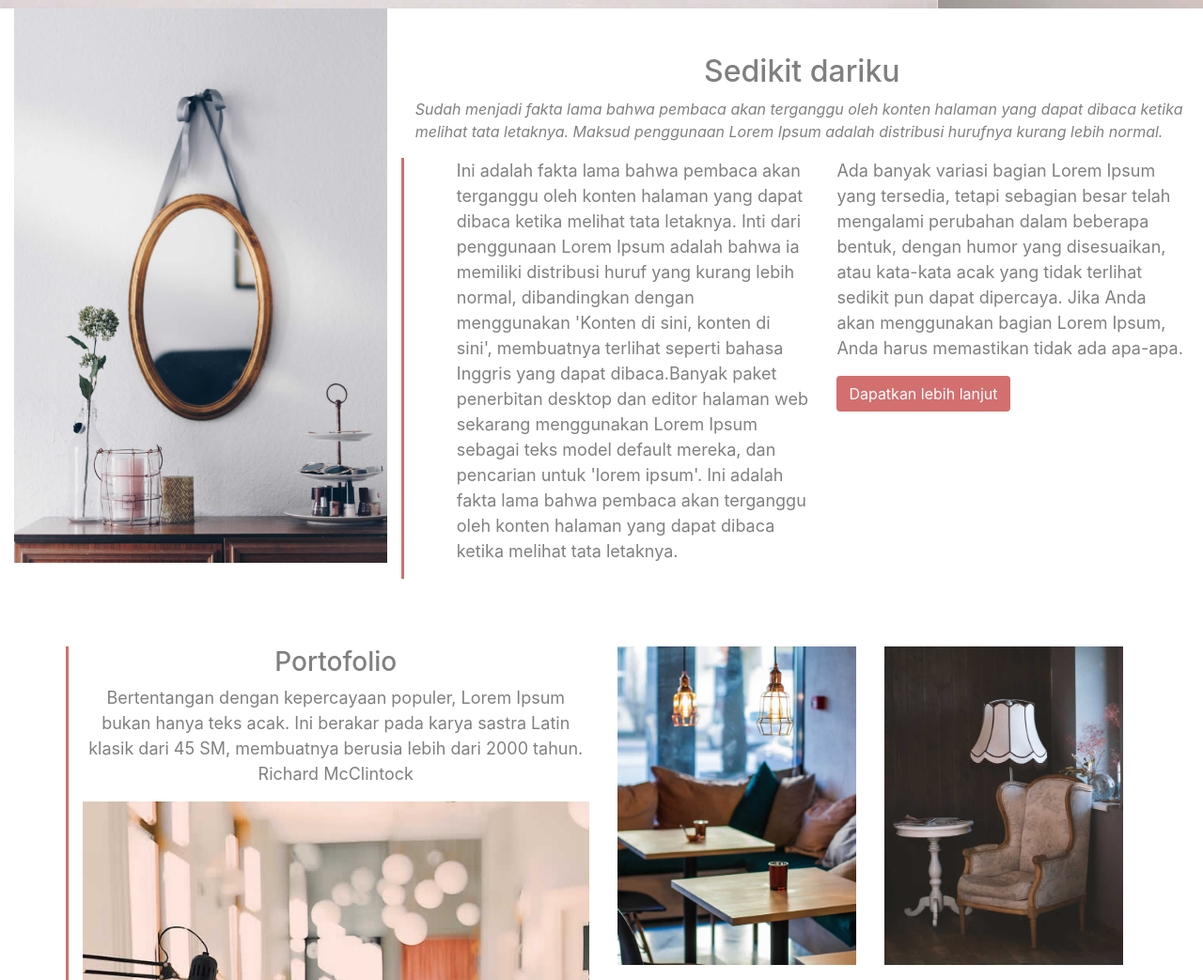
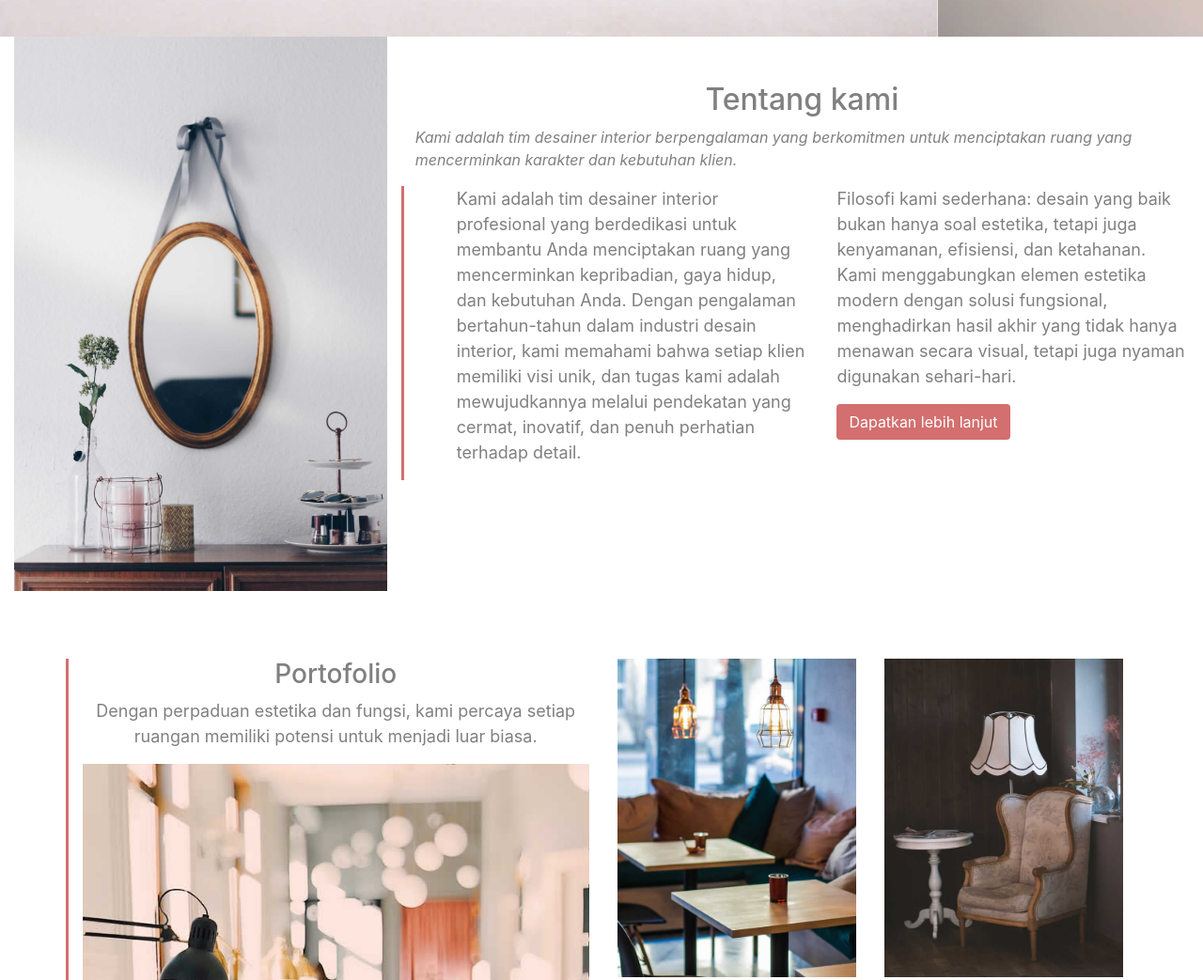
Before and after one commit to dest1n-jpg/dst, a plain HTML site: page index.html in a window 1280 px wide. Shown: the part 1007-2050 px from the top of the page at 94% size. Drawn offline with nearby package versions, Linux system fonts and the light colour scheme.

Commit message:
Update index.html

```diff
--- a/index.html
+++ b/index.html
@@ -21,10 +21,10 @@
       <div class="row container header">
          <div class="col-12 col-sm-4 col-md-4 col-lg-4 col-xl-4 container">
               <h1>Desain Interior <br>
-              Dibuat untuk hidup yang penuh cinta</h1>
+              Wujudkan Ruang Impian Anda dengan Sentuhan Desain Profesional</h1>
          </div>
          <div class="col-12 col-md-4 col-lg-4 col-xl-4 conrainer">
-             <h1><b>Hubungi kami<br> +62 175 1234 5678</b></h1>
+             <h1><b>Hubungi kami<br> +62 821 1234 5678</b></h1>
          </div>
          <div class="col-12 col-sm-4 col-md-4 col-lg-4 col-xl-4 container">
            <ul class="social">
@@ -85,16 +85,16 @@
        <div class="col-12 col-sm-12 col-md-8 col-lg-8 col-xl-8">
            <br>
            <br>
-           <h2 class="text-center">Sedikit dariku</h2>
-           <p><i>Sudah menjadi fakta lama bahwa pembaca akan terganggu oleh konten halaman yang dapat dibaca ketika melihat tata letaknya. Maksud penggunaan Lorem Ipsum adalah distribusi hurufnya kurang lebih normal.
+           <h2 class="text-center">Tentang kami</h2>
+           <p><i>Kami adalah tim desainer interior berpengalaman yang berkomitmen untuk menciptakan ruang yang mencerminkan karakter dan kebutuhan klien.
            </i></p>
            <div class="text row">
            <br>
                <div class="col-12 col-sm-6 col-md-6 col-lg-6 col-xl-6">
-                 <p>Ini adalah fakta lama bahwa pembaca akan terganggu oleh konten halaman yang dapat dibaca ketika melihat tata letaknya. Inti dari penggunaan Lorem Ipsum adalah bahwa ia memiliki distribusi huruf yang kurang lebih normal, dibandingkan dengan menggunakan 'Konten di sini, konten di sini', membuatnya terlihat seperti bahasa Inggris yang dapat dibaca.Banyak paket penerbitan desktop dan editor halaman web sekarang menggunakan Lorem Ipsum sebagai teks model default mereka, dan pencarian untuk 'lorem ipsum'. Ini adalah fakta lama bahwa pembaca akan terganggu oleh konten halaman yang dapat dibaca ketika melihat tata letaknya. </p>
+                 <p>Kami adalah tim desainer interior profesional yang berdedikasi untuk membantu Anda menciptakan ruang yang mencerminkan kepribadian, gaya hidup, dan kebutuhan Anda. Dengan pengalaman bertahun-tahun dalam industri desain interior, kami memahami bahwa setiap klien memiliki visi unik, dan tugas kami adalah mewujudkannya melalui pendekatan yang cermat, inovatif, dan penuh perhatian terhadap detail.</p>
                </div>
                <div class="col-12 col-sm-6 col-md-6 col-lg-6 col-xl-6">
-                 <p>Ada banyak variasi bagian Lorem Ipsum yang tersedia, tetapi sebagian besar telah mengalami perubahan dalam beberapa bentuk, dengan humor yang disesuaikan, atau kata-kata acak yang tidak terlihat sedikit pun dapat dipercaya. Jika Anda akan menggunakan bagian Lorem Ipsum, Anda harus memastikan tidak ada apa-apa.</p>
+                 <p>Filosofi kami sederhana: desain yang baik bukan hanya soal estetika, tetapi juga kenyamanan, efisiensi, dan ketahanan. Kami menggabungkan elemen estetika modern dengan solusi fungsional, menghadirkan hasil akhir yang tidak hanya menawan secara visual, tetapi juga nyaman digunakan sehari-hari.</p>
                  <button type="button" class="btn active">Dapatkan lebih lanjut</button>
                </div>
            </div>
@@ -107,7 +107,7 @@
         <div class="row text-center">
             <div class="col-6 col-sm-12 col-md-6 col-lg-6 col-xl-6">
                 <h3>Portofolio</h3>
-                <p>Bertentangan dengan kepercayaan populer, Lorem Ipsum bukan hanya teks acak. Ini berakar pada karya sastra Latin klasik dari 45 SM, membuatnya berusia lebih dari 2000 tahun. Richard McClintock</p>
+                <p>Dengan perpaduan estetika dan fungsi, kami percaya setiap ruangan memiliki potensi untuk menjadi luar biasa.</p>
                 <img src="images/port/2.jpeg">
               </div>
                 <div class="col-6 col-sm-12 col-md-6 col-lg-6 col-xl-6 container">
@@ -150,8 +150,8 @@
               <br>
                <br>
           <div class="line">
-            <p>Ini adalah fakta lama bahwa pembaca akan terganggu oleh konten halaman yang dapat dibaca ketika melihat tata letaknya. Inti dari penggunaan Lorem Ipsum adalah bahwa ia memiliki distribusi huruf yang kurang lebih normal, dibandingkan dengan menggunakan 'Konten di sini, konten di sini', membuatnya terlihat seperti bahasa Inggris yang dapat dibaca. Ini adalah fakta lama bahwa pembaca akan terganggu oleh konten halaman yang dapat dibaca ketika melihat tata letaknya. Inti dari penggunaan Lorem Ipsum adalah bahwa ia memiliki distribusi huruf yang kurang lebih normal, dibandingkan dengan menggunakan 'Konten di sini, konten di sini', membuatnya terlihat seperti bahasa Inggris yang dapat dibaca. </p>
-            <p>Ini adalah fakta lama bahwa pembaca akan terganggu oleh konten halaman yang dapat dibaca ketika melihat tata letaknya. Inti dari penggunaan Lorem Ipsum adalah bahwa ia memiliki distribusi huruf yang kurang lebih normal, <b>dibandingkan dengan menggunakan 'Konten di sini, konten di sini'</b>, membuatnya terlihat seperti bahasa Inggris yang dapat dibaca. Ini adalah fakta lama bahwa pembaca akan terganggu oleh konten halaman yang dapat dibaca ketika melihat tata letaknya. Inti dari penggunaan Lorem Ipsum adalah bahwa ia memiliki distribusi huruf yang kurang lebih normal, dibandingkan dengan menggunakan 'Konten di sini, konten di sini', membuatnya terlihat seperti bahasa Inggris yang dapat dibaca. </p>
+            <p>Kami telah menangani berbagai proyek, mulai dari rumah tinggal, apartemen, ruang kerja, hingga area komersial. Setiap proyek kami mulai dengan pemahaman yang mendalam tentang kebutuhan klien, diikuti oleh proses desain yang kolaboratif dan transparan, hingga eksekusi yang presisi. </p>
+            <p>Kami percaya bahwa ruang yang tertata dengan baik dapat meningkatkan kualitas hidup penghuninya. Karena itu, setiap desain yang kami buat selalu dilandasi dengan rasa tanggung jawab, profesionalisme, dan cinta terhadap seni tata ruang.'</b>, Mari wujudkan ruang impian Anda bersama kami. </p>
           </div>
           <button type="button" class="btn active">Hubungi kami</button>
          </div>
```
